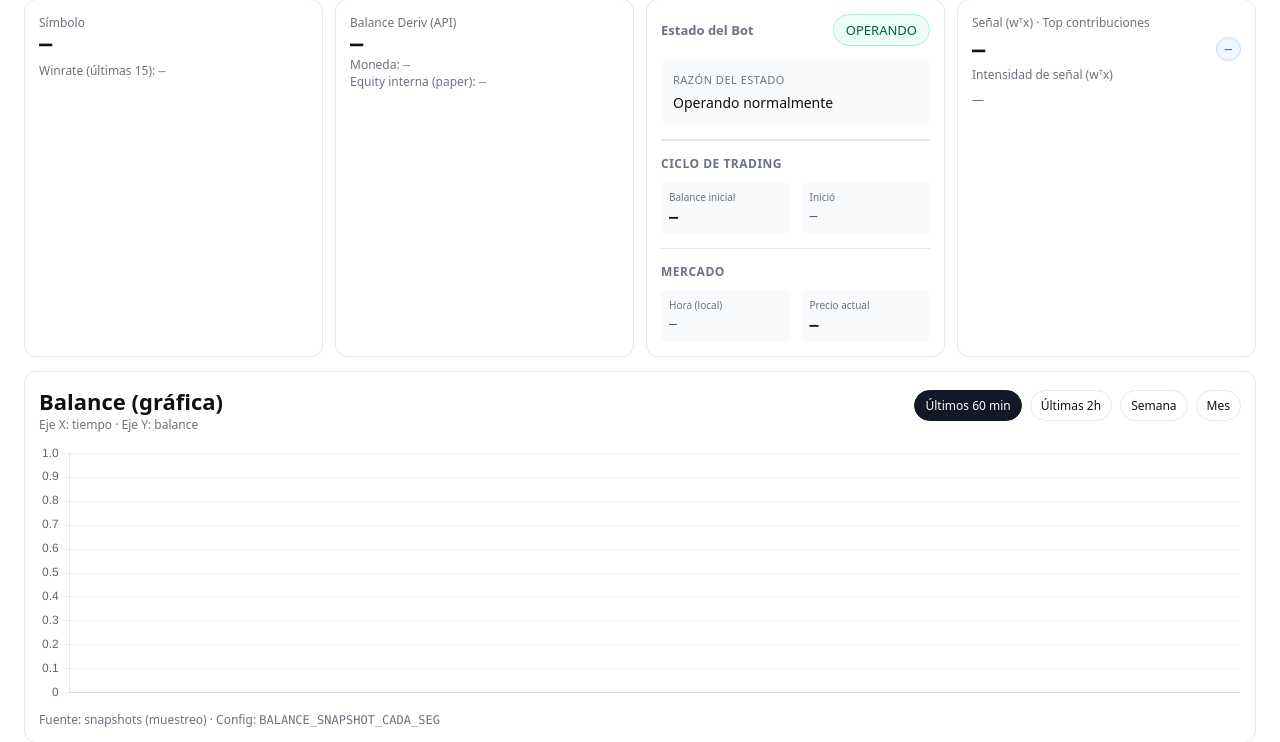
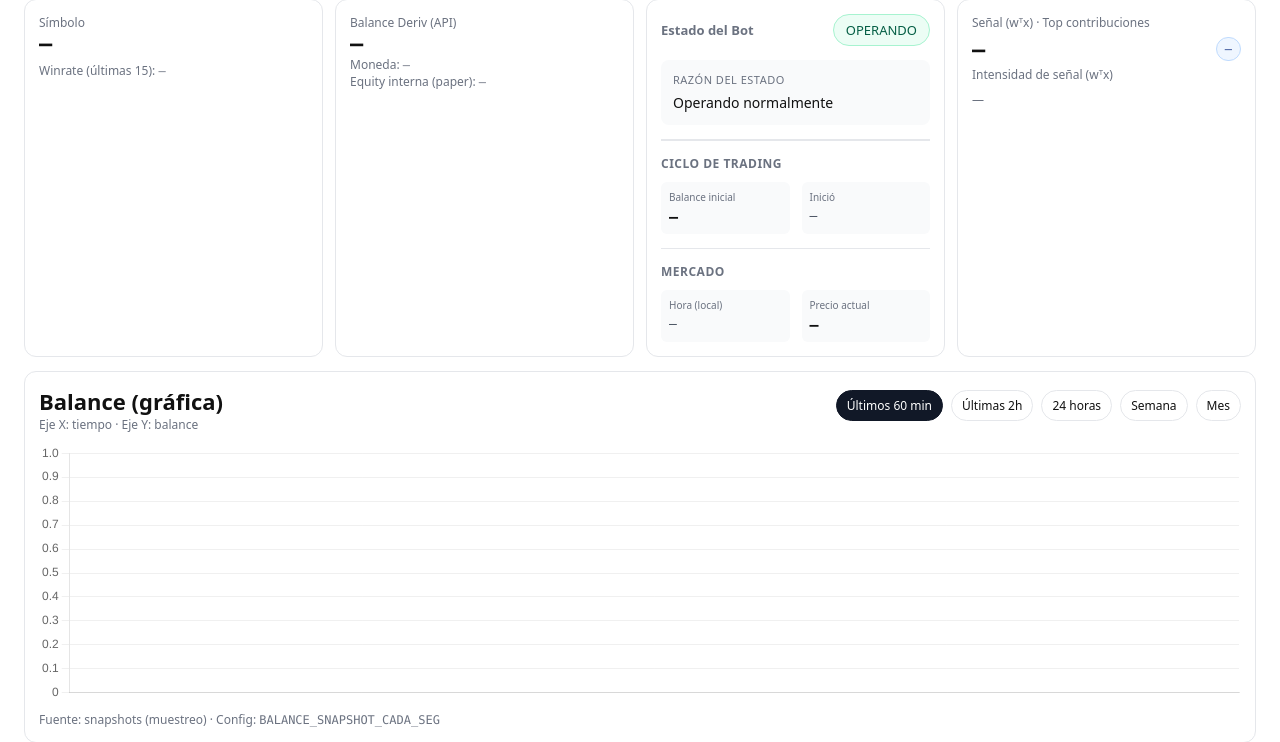
Before and after one commit to johnschneiider/binabot, a Django app: page / in a window 1280 px wide. Shown: the part 86-828 px from the top of the page. Run offline with Django 5.2, Linux system fonts and the light colour scheme; data that the repository does not hold is empty.

Commit message:
Agregar filtro de 24 horas a grÃ¡fica de balance

```diff
--- a/gestion_riesgo/templates/gestion_riesgo/dashboard.html
+++ b/gestion_riesgo/templates/gestion_riesgo/dashboard.html
@@ -180,6 +180,7 @@
         <div class="tabs">
           <div class="tab active" data-range="hour">Últimos 60 min</div>
           <div class="tab" data-range="day">Últimas 2h</div>
+          <div class="tab" data-range="24h">24 horas</div>
           <div class="tab" data-range="week">Semana</div>
           <div class="tab" data-range="month">Mes</div>
         </div>
--- a/gestion_riesgo/views.py
+++ b/gestion_riesgo/views.py
@@ -252,6 +252,7 @@ def balance_json(request):
     Filtros:
     - range=hour  => últimos 60 minutos
     - range=day   => últimas 2 horas
+    - range=24h    => últimas 24 horas
     - range=week  => últimos 7 días
     - range=month => últimas 4 semanas
     """
@@ -262,6 +263,8 @@ def balance_json(request):
         desde = ahora - timezone.timedelta(minutes=60)
     elif rango == "day":
         desde = ahora - timezone.timedelta(hours=2)
+    elif rango == "24h":
+        desde = ahora - timezone.timedelta(hours=24)
     elif rango == "week":
         desde = ahora - timezone.timedelta(days=7)
     elif rango == "month":
```
